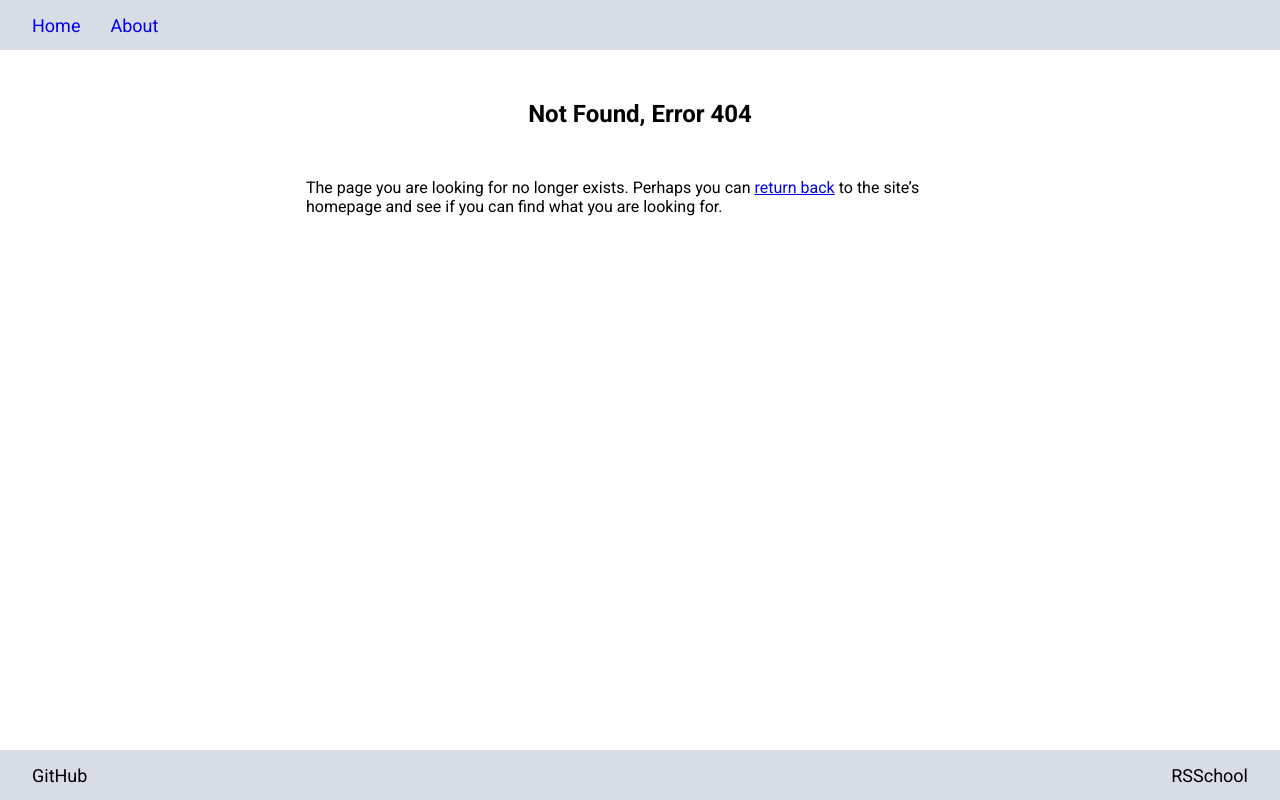
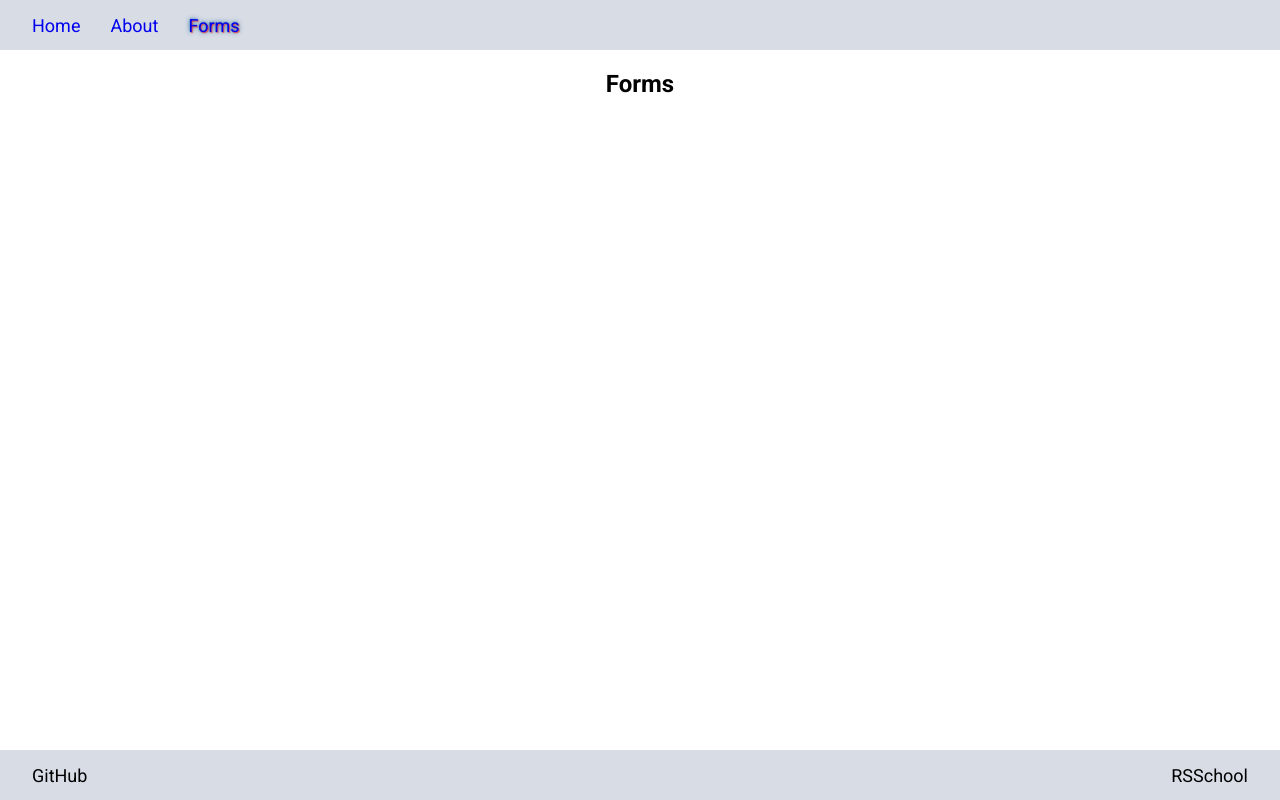
Before and after one commit to IliasovDamir/rsschool-react, a React (Create React App) app: page /forms in a window 1280 px wide. Before the commit this address had no page. Built offline with nearby package versions, Linux system fonts and the light colour scheme.

Commit message:
feat add forms to router

```diff
--- a/src/App.tsx
+++ b/src/App.tsx
@@ -1,6 +1,7 @@
 import Navigation from 'components/Navigation/Navigation';
 import AboutPage from 'pages/AboutPage/AboutPage';
 import ErrorPage from 'pages/ErrorPage/ErrorPage';
+import FormsPage from 'pages/FormsPage/FormsPage';
 import HomePage from 'pages/HomePage/HomePage';
 import React, { Component } from 'react';
 import { Route, Routes } from 'react-router';
@@ -16,6 +17,7 @@ class App extends Component {
           <Routes>
             <Route path="/" element={<HomePage />} />
             <Route path="/about" element={<AboutPage />} />
+            <Route path="/forms" element={<FormsPage />} />
             <Route path="/*" element={<ErrorPage />} />
           </Routes>
         </Navigation>
--- a/src/components/Header/Header.css
+++ b/src/components/Header/Header.css
@@ -30,3 +30,7 @@
   text-decoration: none;
   transition: all 0.4s;
 }
+
+.nav_ul li a:hover {
+  cursor: pointer;
+}
--- a/src/components/Header/Header.tsx
+++ b/src/components/Header/Header.tsx
@@ -18,6 +18,11 @@ class Header extends Component {
                 About
               </NavLink>
             </li>
+            <li>
+              <NavLink className="nav_link" to="/forms">
+                Forms
+              </NavLink>
+            </li>
           </ul>
         </nav>
       </header>
--- a/src/pages/AboutPage/AboutPage.css
+++ b/src/pages/AboutPage/AboutPage.css
@@ -2,9 +2,8 @@
   display: flex;
   flex-direction: column;
   align-items: center;
-  margin: 0 auto;
+  margin: 20px auto;
   width: 60%;
-  padding: 50px;
   gap: 50px;
 }
 
--- a/src/pages/ErrorPage/ErrorPage.tsx
+++ b/src/pages/ErrorPage/ErrorPage.tsx
@@ -1,6 +1,6 @@
 import React, { Component } from 'react';
 import { Link } from 'react-router-dom';
-import './ErrorPage.css';
+import '../AboutPage/AboutPage.css';
 
 class ErrorPage extends Component {
   render() {
--- a/src/pages/ErrorPage/ErrorPage.css
+++ b/src/pages/FormsPage/FormsPage.css
@@ -1,15 +1,14 @@
-.section_about {
+.section_forms {
   display: flex;
   flex-direction: column;
   align-items: center;
-  margin: 0 auto;
+  margin: 20px auto;
   width: 60%;
-  padding: 50px;
   gap: 50px;
 }
 
 @media (max-width: 1023px) {
-  .section_about {
+  .section_forms {
     width: 95%;
   }
 }
--- /dev/null
+++ b/src/pages/FormsPage/FormsPage.tsx
@@ -0,0 +1,15 @@
+import React, { Component } from 'react';
+import './FormsPage.css';
+// import Forms from '../../components/Forms/Forms';
+
+class FormsPage extends Component {
+  render() {
+    return (
+      <section className="section_forms">
+        <h1>Forms</h1>
+      </section>
+    );
+  }
+}
+
+export default FormsPage;
```
Also changed, not shown: src/components/Forms/Forms.css (added), src/components/Forms/Forms.tsx (added).
